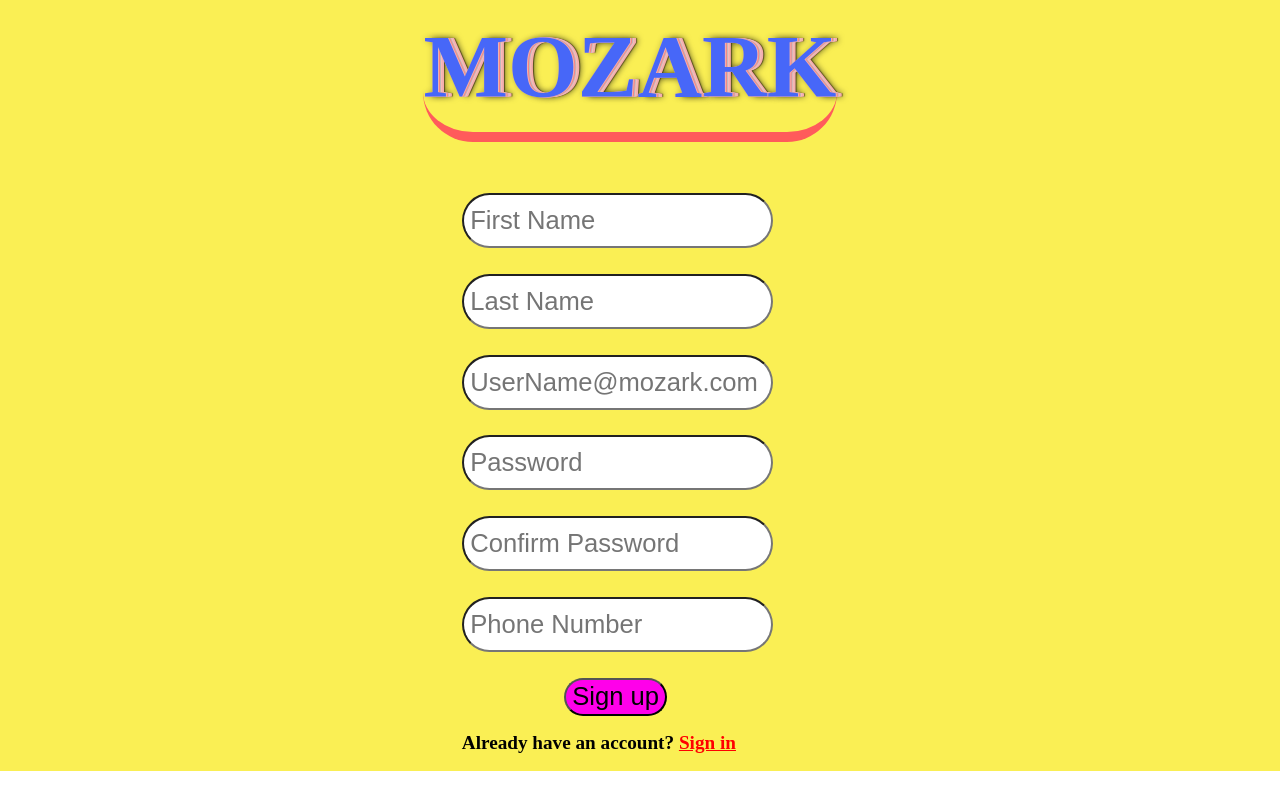
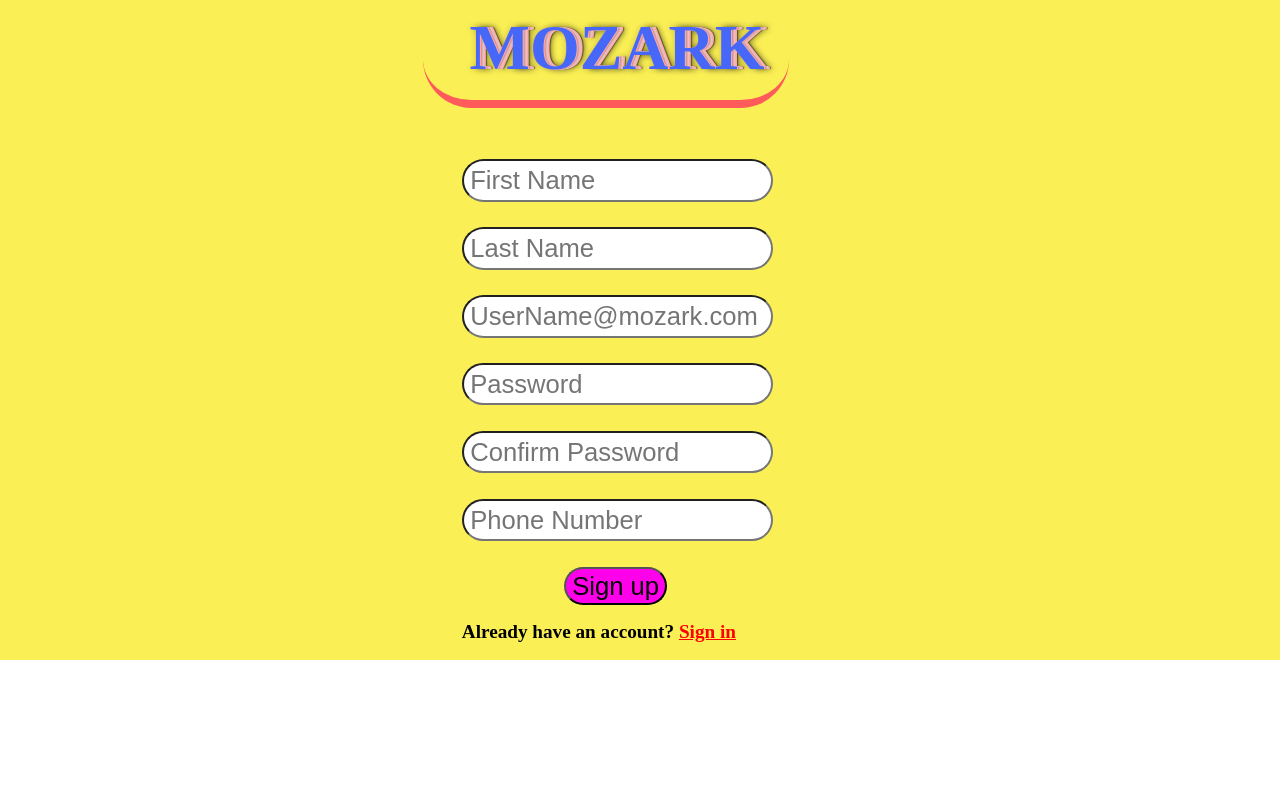
Before and after one commit to MohamedMetwalli5/MOZARK, a Vue app in the folder front-end/: page / in a window 1280 px wide. Built offline with nearby package versions, Linux system fonts and the light colour scheme.

Commit message:
Reducing the font size!

```diff
--- a/front-end/src/components/SignUp.vue
+++ b/front-end/src/components/SignUp.vue
@@ -142,15 +142,16 @@ export default {
     /* position: absolute; */
 }
 #title {
-  min-width: 30vw;
-  border-bottom: 10px solid #ff5b5b;
+  min-width: 25vw;
+  border-bottom: 0.7vw solid #ff5b5b;
   border-radius: 50px;
   padding-bottom: 15px;
+  padding-left: 3.6vw;
   display: inline-block;
-  font-size: 7vw;
+  font-size: 5vw;
   color: rgb(71, 103, 248);
   margin-left: 33%;
-  margin-top: 1%;
+  margin-top: 10px;
   margin-bottom: 2vw;
   font-family: "Yanone Kaffeesatz", cursive;
   text-shadow: 0px 0px 0 rgb(236, 180, 180), 1px 0px 0 rgb(236, 180, 180),
@@ -166,7 +167,7 @@ export default {
   padding: 0.5vw;
   width: 23vw;
   display: flex;
-  height: 3vw;
+  height: 2vw;
   font-size: 2vw;
   margin: 2vw;
   margin-left: 36%;
--- a/front-end/src/components/TheNavBar.vue
+++ b/front-end/src/components/TheNavBar.vue
@@ -88,6 +88,8 @@ ul.horizontal {
 li {
     position: relative;
     display: inline-block;
+    margin-top: -10px;
+    margin-bottom: -10px;
     text-align: -webkit-match-parent;
     cursor: pointer;
 }
@@ -102,16 +104,16 @@ ul.horizontal li a {
     display: inline-block;
     color: white;
     text-align: center;
-    font-size: 2vmax;
-    padding: 14px 11px;
+    font-size: 2vw;
+    padding: 10px 11px;
     text-decoration: none;
 }
 
 #search-box{
-    padding: 1vw;
+    padding: 7px;
     width: 20vw;
     display: flex;
-    height: 2vw;
+    height: 1.8vw;
     font-size: 2vw;
     margin: 2vw;
     margin-left: 10px;
```
